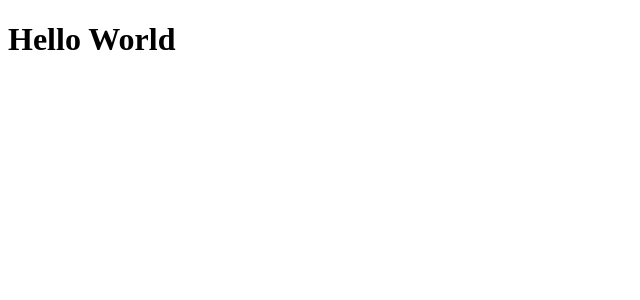
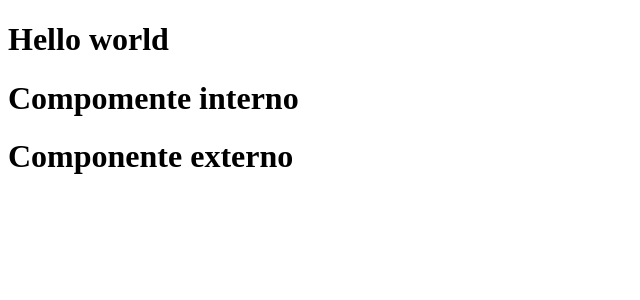
Before and after one commit to marcelllombm/Full-Stack-Rocketseat, a React (Vite) app in the folder reactjs/01-fundamentos-reactjs/: page / in a window 1280 px wide. Shown: the top 300 px of the page, without its empty margins (0-640 px from the left). Built offline with nearby package versions, Linux system fonts and the light colour scheme.

Commit message:
feat: Understanding the component

```diff
--- a/reactjs/01-fundamentos-reactjs/src/App.jsx
+++ b/reactjs/01-fundamentos-reactjs/src/App.jsx
@@ -1,9 +1,14 @@
-function App() {
+import { ExternalComponent } from "./ExternalComponent";
+function Post() {
+  return <h1> Compomente interno</h1>;
+}
+
+export function App() {
   return (
     <>
-      <h1>Hello World</h1>
+      <h1>Hello world</h1>
+      <Post />
+      <ExternalComponent />
     </>
   );
 }
-
-export default App;
--- /dev/null
+++ b/reactjs/01-fundamentos-reactjs/src/ExternalComponent.jsx
@@ -0,0 +1,3 @@
+export function ExternalComponent() {
+  return <h1>Componente externo</h1>;
+}
--- a/reactjs/01-fundamentos-reactjs/src/main.jsx
+++ b/reactjs/01-fundamentos-reactjs/src/main.jsx
@@ -1,6 +1,6 @@
 import { StrictMode } from "react";
 import { createRoot } from "react-dom/client";
-import App from "./App.jsx";
+import { App } from "./App.jsx";
 
 createRoot(document.getElementById("root")).render(
   <StrictMode>
```
